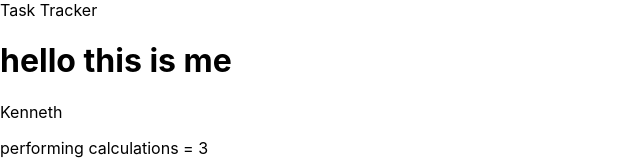
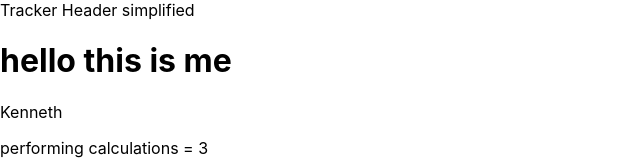
Before and after one commit to gymcode/comebackcode, a React (Create React App) app: page / in a window 1280 px wide. Shown: the top 160 px of the page, without its empty margins (0-640 px from the left). Built offline with nearby package versions, Linux system fonts and the light colour scheme.

Commit message:
dealt with props and destructuring of them

```diff
--- a/src/App.js
+++ b/src/App.js
@@ -10,7 +10,7 @@ const math = "yes"
 function App () {
     return (
       <Fragment>
-        <Header/>
+        <Header title={"Tracker Header simplified"}/>
         <h1>hello this is me </h1>
         <div>{name}</div>
         <p>performing calculations = { !math ? "2" : "3" }</p>
--- a/src/components/Header.js
+++ b/src/components/Header.js
@@ -1,9 +1,9 @@
 import {React, Fragment} from 'react'
 
-function Header() {
+function Header({title}) {
     return (
         <Fragment>
-            <div>Task Tracker</div>
+            <div>{title}</div>
         </Fragment>
     )
 }
```
